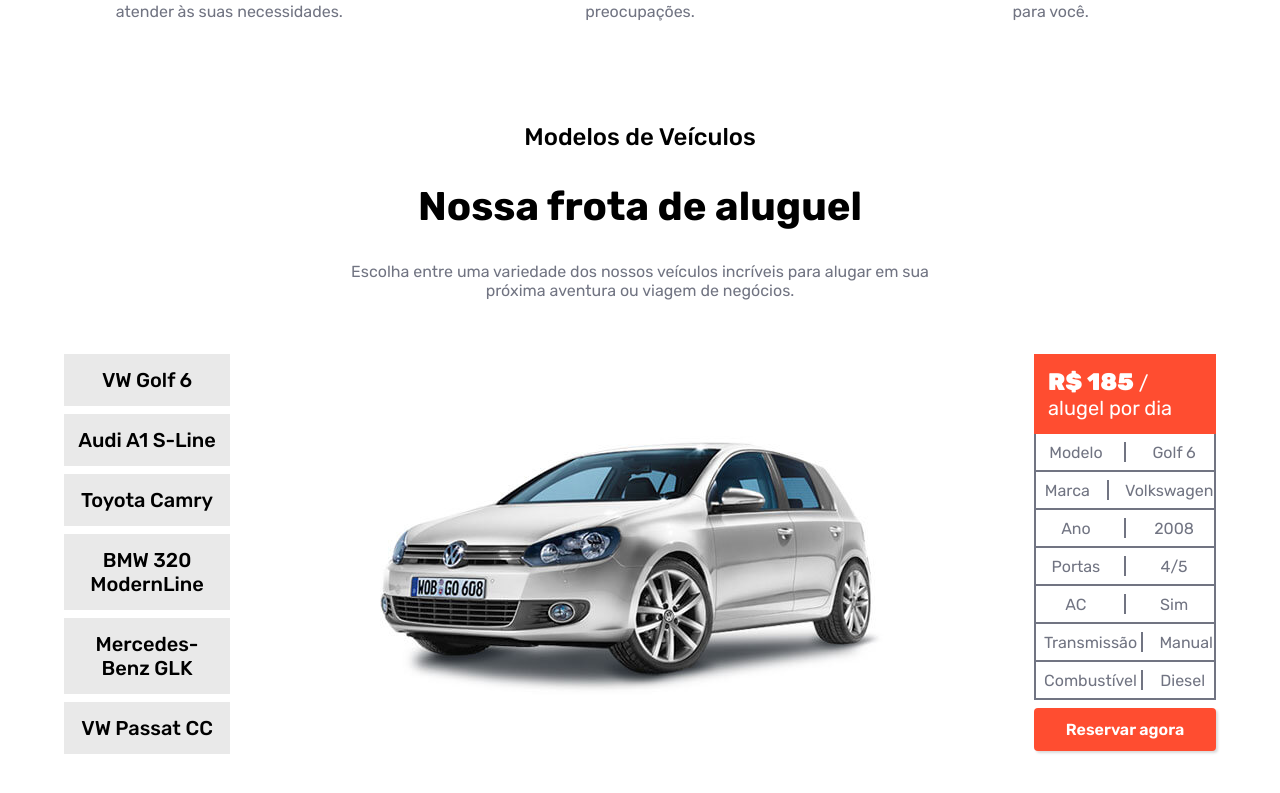
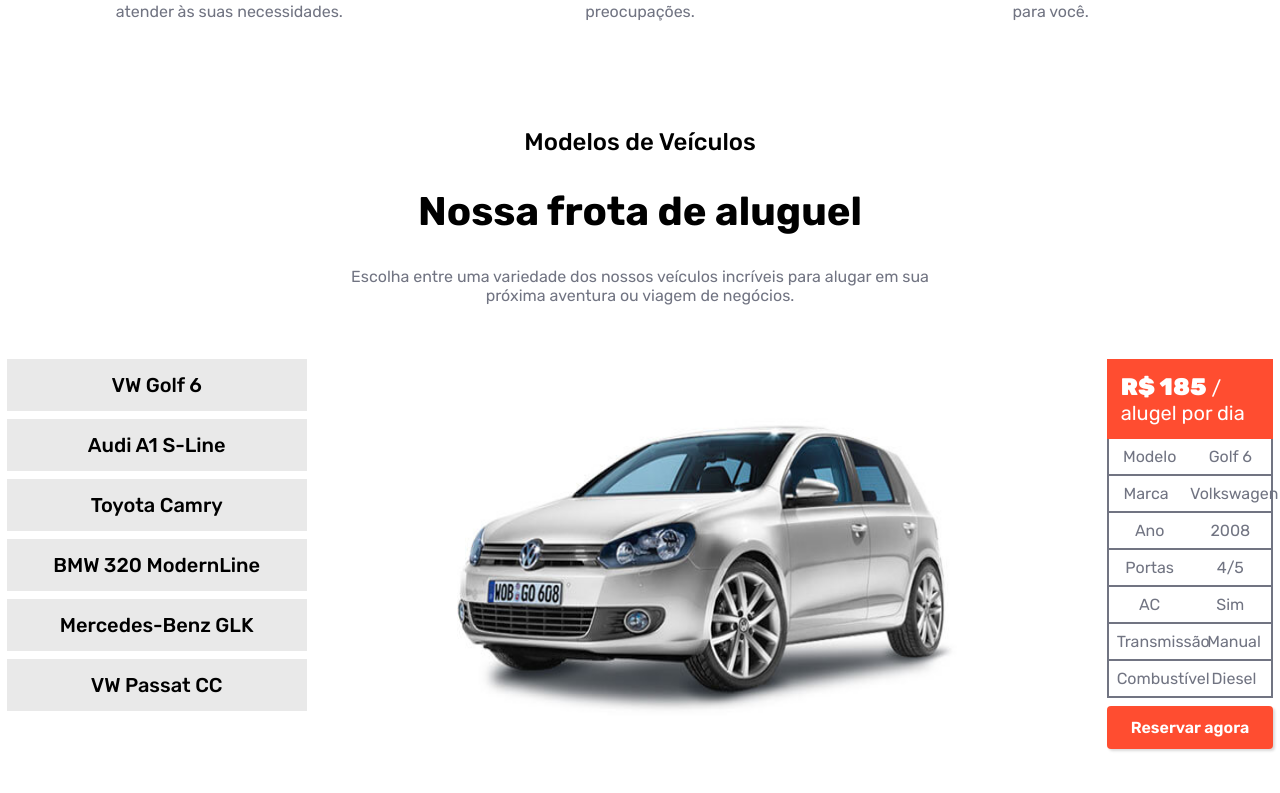
Before and after one commit to MorettiLeonardo/car-rent, a React (Create React App) app: page / in a window 1280 px wide. Shown: the part 1583-2376 px from the top of the page. Built offline with nearby package versions, Linux system fonts and the light colour scheme.

Commit message:
feat: renders information when clicking on the car button

```diff
--- a/package.json
+++ b/package.json
@@ -13,6 +13,7 @@
     "react": "^18.2.0",
     "react-dom": "^18.2.0",
     "react-scripts": "5.0.1",
+    "react-spinners": "^0.13.8",
     "styled-components": "^6.1.8",
     "typescript": "^4.9.5",
     "web-vitals": "^2.1.4"
--- a/src/components/CarBox/index.tsx
+++ b/src/components/CarBox/index.tsx
@@ -1,5 +1,8 @@
+import { useState } from 'react'
 import Button from '../Button'
-import { RentPerDay, Container, CarInfo } from './styles'
+import { RentPerDay, Container, CarInfo, CarImage, Loader } from './styles'
+import { colors } from '../../styles'
+import { ClipLoader } from 'react-spinners'
 
 type Car = {
   name: string
@@ -15,53 +18,75 @@
 }
 
 type Props = {
-  data: Car
+  carData: Car
 }
 
-const CarBox = ({ data }: Props) => (
+const CarBox = ({ carData }: Props) => {
+  const [carLoad, setCarLoad] = useState(true)
+  setTimeout(() => {
+    setCarLoad(false)
+  }, 300)
+
+  return (
+    <>
+      <CarImage>
+        {carLoad ? (
+          <Loader className="is-loading">
+            <ClipLoader color={colors.orange} />
+          </Loader>
+        ) : (
+          <img
+            style={{ display: carLoad ? 'none' : 'block' }}
+            src={carData.img}
+            alt={carData.name}
+            onLoad={() => setCarLoad(false)}
+          />
+        )}
+      </CarImage>
       <Container>
         <RentPerDay>
-      <span>R$ {data.price}</span> / alugel por dia
+          <span>R$ {carData.price}</span> / alugel por dia
         </RentPerDay>
         <div>
           <CarInfo>
             <p>Modelo</p>
             <div></div>
-        <p>{data.model}</p>
+            <p>{carData.model}</p>
           </CarInfo>
           <CarInfo>
             <p>Marca</p>
             <div></div>
-        <p>{data.mark}</p>
+            <p>{carData.mark}</p>
           </CarInfo>
           <CarInfo>
             <p>Ano</p>
             <div></div>
-        <p>{data.year}</p>
+            <p>{carData.year}</p>
           </CarInfo>
           <CarInfo>
             <p>Portas</p>
             <div></div>
-        <p>{data.doors}</p>
+            <p>{carData.doors}</p>
           </CarInfo>
           <CarInfo>
             <p>AC</p>
             <div></div>
-        <p>{data.air}</p>
+            <p>{carData.air}</p>
           </CarInfo>
           <CarInfo>
             <p>Transmissão</p>
             <div></div>
-        <p>{data.transmission}</p>
+            <p>{carData.transmission}</p>
           </CarInfo>
           <CarInfo>
             <p>Combustível</p>
             <div></div>
-        <p>{data.fuel}</p>
+            <p>{carData.fuel}</p>
           </CarInfo>
         </div>
         <Button color="orange" text="Reservar agora" />
       </Container>
+    </>
   )
-
+}
 export default CarBox
--- a/src/components/CarBox/styles.ts
+++ b/src/components/CarBox/styles.ts
@@ -3,6 +3,7 @@
 
 export const Container = styled.div`
   max-width: 400px;
+  width: 100%;
 
   button {
     width: 100%;
@@ -30,19 +31,40 @@
   display: flex;
   align-items: center;
   justify-content: space-around;
-  gap: 10%;
+  gap: 5%;
   border: 2px solid ${colors.gray};
   border-top: none;
   padding: 8px;
   color: ${colors.gray};
+  width: 100%;
 
   p {
     width: 50%;
     text-align: center;
   }
 
-  div {
+  /* div {
     height: 20px;
     border-right: 2px solid ${colors.gray};
+  } */
+`
+
+export const CarImage = styled.div`
+  display: flex;
+  justify-content: center;
+  align-items: center;
+
+  img {
+    width: 500px;
+    height: 327px;
+    /* object-fit: cover; */
   }
 `
+
+export const Loader = styled.div`
+  width: 500px;
+  height: 100%;
+  display: flex;
+  justify-content: center;
+  align-items: center;
+`
--- a/src/components/PickCar/index.tsx
+++ b/src/components/PickCar/index.tsx
@@ -1,3 +1,4 @@
+import { useState } from 'react'
 import CarBox from '../CarBox'
 import { CAR_DATA } from '../CarData'
 import {
@@ -5,32 +6,39 @@
   Container,
   Infos,
   PickContainer,
-  ButtonsContainer,
-  CarImage
+  ButtonsContainer
 } from './styles'
 
-const PickCar = () => (
+const PickCar = () => {
+  const [currentCar, setCurrentCar] = useState(CAR_DATA[0].name)
+
+  return (
     <Container className="container">
       <Infos>
         <h4>Modelos de Veículos</h4>
         <h3>Nossa frota de aluguel</h3>
         <p>
-        Escolha entre uma variedade dos nossos veículos incríveis para alugar em
-        sua próxima aventura ou viagem de negócios.
+          Escolha entre uma variedade dos nossos veículos incríveis para alugar
+          em sua próxima aventura ou viagem de negócios.
         </p>
       </Infos>
       <PickContainer>
         <ButtonsContainer>
           {CAR_DATA.map((car) => (
-          <Button key={car.name}>{car.name}</Button>
+            <Button onClick={() => setCurrentCar(car.name)} key={car.id}>
+              {car.name}
+            </Button>
           ))}
         </ButtonsContainer>
-      <CarImage>
-        <img src={CAR_DATA[0].img} alt="" />
-      </CarImage>
-      <CarBox data={CAR_DATA[0]} />
+        {currentCar === CAR_DATA[0].name && <CarBox carData={CAR_DATA[0]} />}
+        {currentCar === CAR_DATA[1].name && <CarBox carData={CAR_DATA[1]} />}
+        {currentCar === CAR_DATA[2].name && <CarBox carData={CAR_DATA[2]} />}
+        {currentCar === CAR_DATA[3].name && <CarBox carData={CAR_DATA[3]} />}
+        {currentCar === CAR_DATA[4].name && <CarBox carData={CAR_DATA[4]} />}
+        {currentCar === CAR_DATA[5].name && <CarBox carData={CAR_DATA[5]} />}
       </PickContainer>
     </Container>
   )
+}
 
 export default PickCar
--- a/src/components/PickCar/styles.ts
+++ b/src/components/PickCar/styles.ts
@@ -45,12 +45,6 @@
   gap: 8px;
 `
 
-export const CarImage = styled.div`
-  display: flex;
-  justify-content: center;
-  align-items: center;
-`
-
 export const Button = styled.button`
   border: none;
   background-color: ${colors.lightGrey};
@@ -59,6 +53,7 @@
   padding: 14px;
   cursor: pointer;
   transform: 0.4s;
+  width: 300px;
 
   &:hover {
     color: ${colors.white};
```
Also changed, not shown: 1 other file (tests, documents, lock files or other folders). Lines whose indentation alone changed are shown as unchanged.
